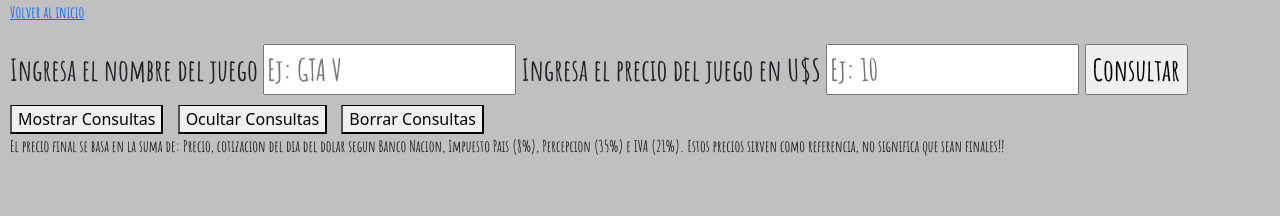
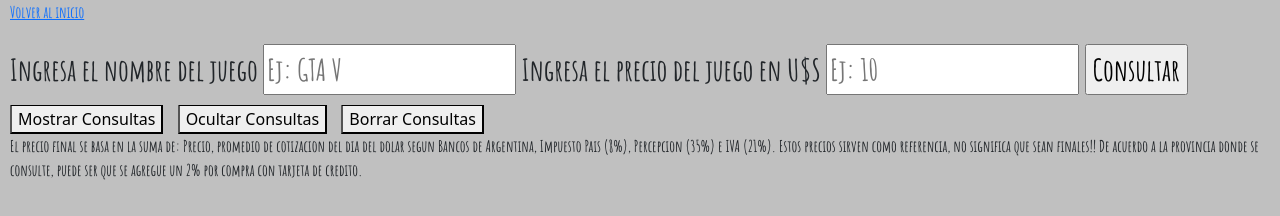
Before and after one commit to federicoporcelli/pesificame, a plain HTML site: page pages/ps.html in a window 1280 px wide. Drawn offline with nearby package versions, Linux system fonts and the light colour scheme; some packages are replaced by stand-ins of ours; no server answers; a script that the page names is missing.

Commit message:
Modificado footer para usar en grupo de Facebook

```diff
--- a/pages/ps.html
+++ b/pages/ps.html
@@ -31,7 +31,7 @@
 
 
 
-    <footer>El precio final se basa en la suma de: Precio, cotizacion del dia del dolar segun Banco Nacion, Impuesto Pais (8%), Percepcion (35%) e IVA (21%). Estos precios sirven como referencia, no significa que sean finales!!</footer>
+    <footer>El precio final se basa en la suma de: Precio, promedio de cotizacion del dia del dolar segun Bancos de Argentina, Impuesto Pais (8%), Percepcion (35%) e IVA (21%). Estos precios sirven como referencia, no significa que sean finales!! De acuerdo a la provincia donde se consulte, puede ser que se agregue un 2% por compra con tarjeta de credito.</footer>
 
 
 
```
Also changed, not shown: pages/xbox.html (+1 -1 lines).
